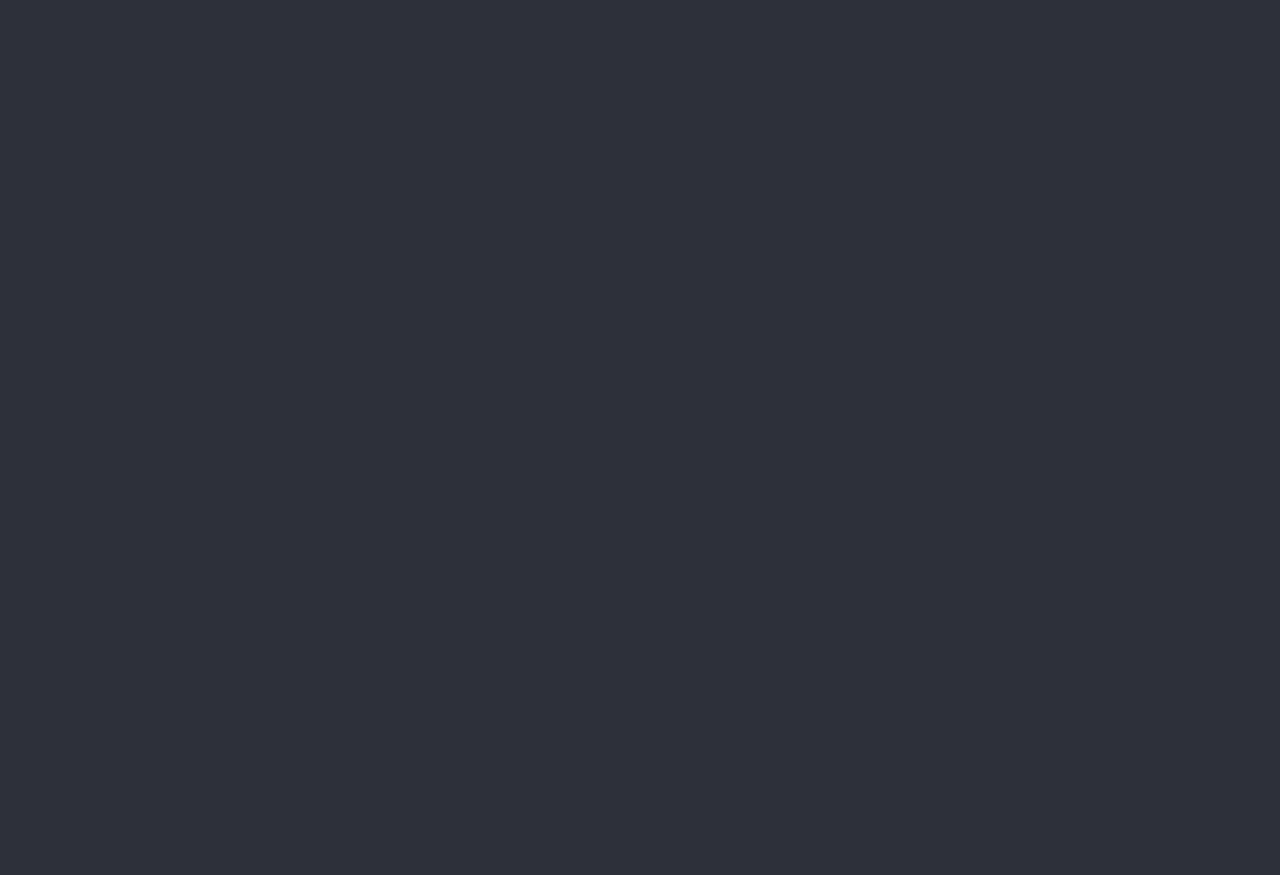
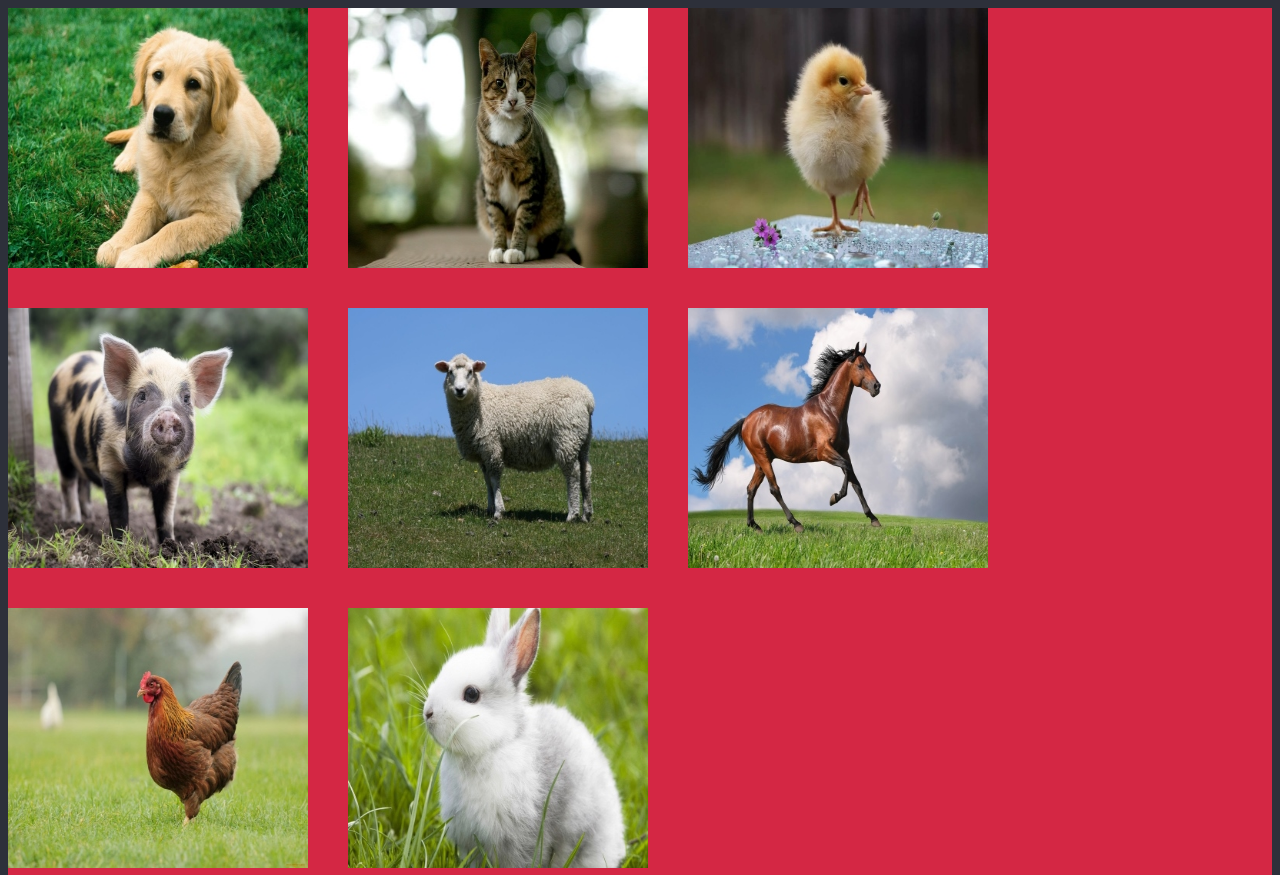
Before and after one commit to YaroslavBIG/english-for-kids, a website built with webpack: page index.html in a window 1280 px wide. Shown: the top 875 px of the page. Before the commit the page ends 800 px from the top, so only its background shows below. Built offline with nearby package versions, Linux system fonts and the light colour scheme.

Commit message:
feet: cards gen

```diff
--- a/src/index.js
+++ b/src/index.js
@@ -1,4 +1,8 @@
-import { cards } from './js/Cards';
+// import { cards } from './js/Cards';
 import indexHeader from './js/IndexHeader';
+import indexMain from './js/IndexMain';
+import cardsCatGen from './js/CardsCatGen';
 
 indexHeader();
+indexMain();
+cardsCatGen();
--- a/src/js/Cards.js
+++ b/src/js/Cards.js
@@ -1,5 +1,6 @@
-const cards = [
-  ['Action (set A)', 'Action (set B)', 'Animal (set A)', 'Animal (set B)', 'Clothes', 'Emotions'],
+/* eslint-disable import/prefer-default-export */
+export const cards = [
+  ['Action (set A)', 'Action (set B)', 'Action (set C)', 'Adjective', 'Animal (set A)', 'Animal (set B)', 'Clothes', 'Emotions'],
   [ // Action (A)
     {
       word: 'cry',
@@ -50,7 +51,7 @@ const cards = [
       audioSrc: 'audio/jump.mp3',
     },
   ],
-  [ // Action Set (B)
+  [ // Action (B)
     {
       word: 'open',
       translation: 'открывать',
@@ -403,4 +404,4 @@ const cards = [
 ];
 
 
-export default cards;
+// default cards;
--- /dev/null
+++ b/src/js/CardsCatGen.js
@@ -0,0 +1,59 @@
+import { cards } from './Cards';
+
+function cardsCatGen() {
+  const fragment = document.createDocumentFragment();
+  const category = 'Animal (set A)'; //! !!Var!!!!!!!!
+  const categoryArr = cards[0];
+  const getPositionSet = categoryArr.indexOf(category) + 1;
+  const selectedCadegory = cards[getPositionSet];
+
+  function randomInteger(min, max) {
+    // случайное число от min до (max+1)
+    const rand = min + Math.random() * (max + 1 - min);
+    return Math.floor(rand);
+  }
+  const randomArr = [];
+  const selectedCadegoryLen = selectedCadegory.length - 1;
+  while (randomArr.length < selectedCadegoryLen + 1) {
+    const num = randomInteger(0, selectedCadegoryLen);
+    if (!randomArr.includes(num)) randomArr.push(num);
+  }
+
+  const cardGen = () => {
+    while (randomArr.length > 0) {
+      const fragmentCard = document.createDocumentFragment();
+      const numWord = randomArr.pop();
+      const wordObj = selectedCadegory[numWord];
+
+      const card = document.createElement('div');
+      card.classList.add('cards-category');
+      fragmentCard.appendChild(card);
+
+      const front = document.createElement('div');
+      front.classList.add('front');
+      fragmentCard.querySelector('.cards-category').appendChild(front);
+
+      const imgFront = document.createElement('img');
+      const srcImg = wordObj.image;
+      imgFront.setAttribute('src', srcImg);
+      imgFront.setAttribute('alt', wordObj.word);
+      fragmentCard.querySelector('.front').appendChild(imgFront);
+
+      const back = document.createElement('div');
+      back.classList.add('back');
+      fragmentCard.querySelector('.cards-category').appendChild(back);
+
+      const imgBack = document.createElement('img');
+      imgBack.setAttribute('src', wordObj.image);
+      imgBack.setAttribute('alt', wordObj.translation);
+      fragmentCard.querySelector('.back').appendChild(imgBack);
+
+      fragment.append(fragmentCard);
+    }
+  };
+  cardGen();
+  document.querySelector('.container').append(fragment);
+}
+
+
+export default cardsCatGen;
--- a/src/js/CardsMainGen.js
+++ b/src/js/CardsMainGen.js
@@ -1,3 +1,5 @@
 const CardsMainGen = {
     const fragment = document.createDocumentFragment();
+
+
 }
--- a/src/js/indexMain.js
+++ b/src/js/indexMain.js
@@ -1,27 +1,15 @@
-function indexMain {
-    const fragment = document.createDocumentFragment();
-
-  const liCostr = (text) => {
-    const liFragment = document.createDocumentFragment();
-    const li = document.createElement('li');
-    li.classList.add('menu-mobile_item');
-    liFragment.appendChild(li);
-
-    const link = document.createElement('a');
-    link.setAttribute('href', '#');
-    link.innerText = text;
-    liFragment.querySelector('li').appendChild(link);
-
-    return liFragment;
-  };
+function indexMain() {
+  const fragment = document.createDocumentFragment();
 
   const main = document.createElement('main');
   fragment.append(main);
 
   const container = document.createElement('div');
   container.classList.add('container');
-  fragment.append(container);
 
+  fragment.querySelector('main').appendChild(container);
+
+  document.body.appendChild(fragment);
 }
 
 export default indexMain;
--- /dev/null
+++ b/src/sass/index/_cards-category.scss
@@ -0,0 +1,14 @@
+.cards-category {
+    display: grid;
+}
+
+.front {
+    img {
+        width: $mainCardsWdidth;
+        height: $mainCardHeight;
+    }
+}
+
+.back {
+    display: none;
+}
--- a/src/sass/index/_index.scss
+++ b/src/sass/index/_index.scss
@@ -13,3 +13,7 @@ body {
     grid-template-rows: repeat(4, $mainCardHeight);
     grid-gap: 40px;
 }
+
+// .front {
+//     background-image: url("../img/lion.jpg");
+// }
--- a/src/sass/style.scss
+++ b/src/sass/style.scss
@@ -2,3 +2,4 @@
 @import "index/_index.scss";
 @import "index/_hamburger.scss";
 @import "index/_cards-main.scss";
+@import "index/_cards-category.scss";
--- a/webpack.config.js
+++ b/webpack.config.js
@@ -39,9 +39,9 @@ module.exports = (env, options) => {
           test: /\.(png|svg|jpe?g|gif)$/,
           use: {
             loader: 'file-loader',
-              options: {
-                name: '[name].[ext]',
-              },
+            options: {
+              name: '[name].[ext]',
+            },
           },
         }, {
           test: /\.html$/,
@@ -51,6 +51,10 @@ module.exports = (env, options) => {
     },
 
     plugins: [
+      new CopyPlugin([
+        { from: 'src/img/', to: 'img/', toType: 'dir' },
+        { from: 'src/audio/', to: 'audio/', toType: 'dir' },
+      ]),
       new MiniCssExtractPlugin({
         filename: 'style.css',
       }),
```
Also changed, not shown: dist/script.js, dist/style.css, 2 other files.
